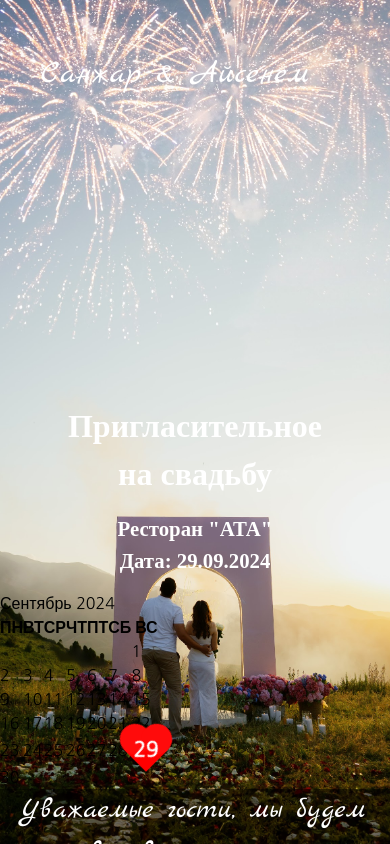
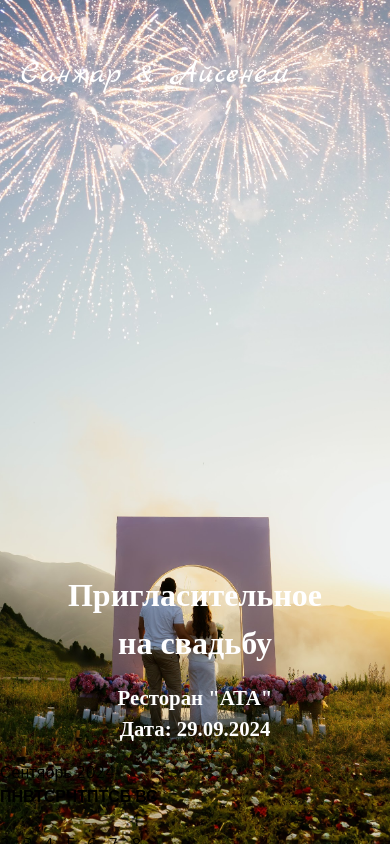
Before and after one commit to jayz3r/Wedding, a React (Vite) app: page /RU in a window 390 px wide. Built offline with nearby package versions, Linux system fonts and the light colour scheme.

Commit message:
first commit

```diff
--- a/src/App.css
+++ b/src/App.css
@@ -173,7 +173,7 @@ footer {
 .width{
   width: 700px;
   font-style: italic;
-  font-family: "Marck Script", cursive;
+  /* font-family: "Marck Script", cursive; */
   font-weight:400;
   font-style: normal;
   font-size: larger;
@@ -211,7 +211,7 @@ footer {
   }
 
   .wrapper {
-    height: 70vh;
+    height: 75vh;
     background-image: none;
   }
 
@@ -229,9 +229,7 @@ footer {
     bottom: 15px;
     text-align: center;
   }
-  .mainSection .rusk{
-    bottom: 25px;
-  }
+
   .mainSection h2 {
     text-align: center;
     padding-bottom: 15px;
@@ -250,7 +248,7 @@ footer {
   .time {
     border-bottom: 3px solid white;
     border-radius: none;
-    gap: 20px;
+    gap: 15px;
     color: white;
   }
 
@@ -369,12 +367,12 @@ footer {
   opacity: 1;
   transform: translateY(0);
 }
-@media (max-height:700px) {
+@media (max-height:800px),(max-width:400px) {
   .wrapper {
     height: 90vh;
     /* margin: 0 90px 0 -20px; */
   }
   .wrapper h1{
-    margin: 0 90px 0 -20px;
+    margin: 0 40px 0 -20px;
   }
 }
```
